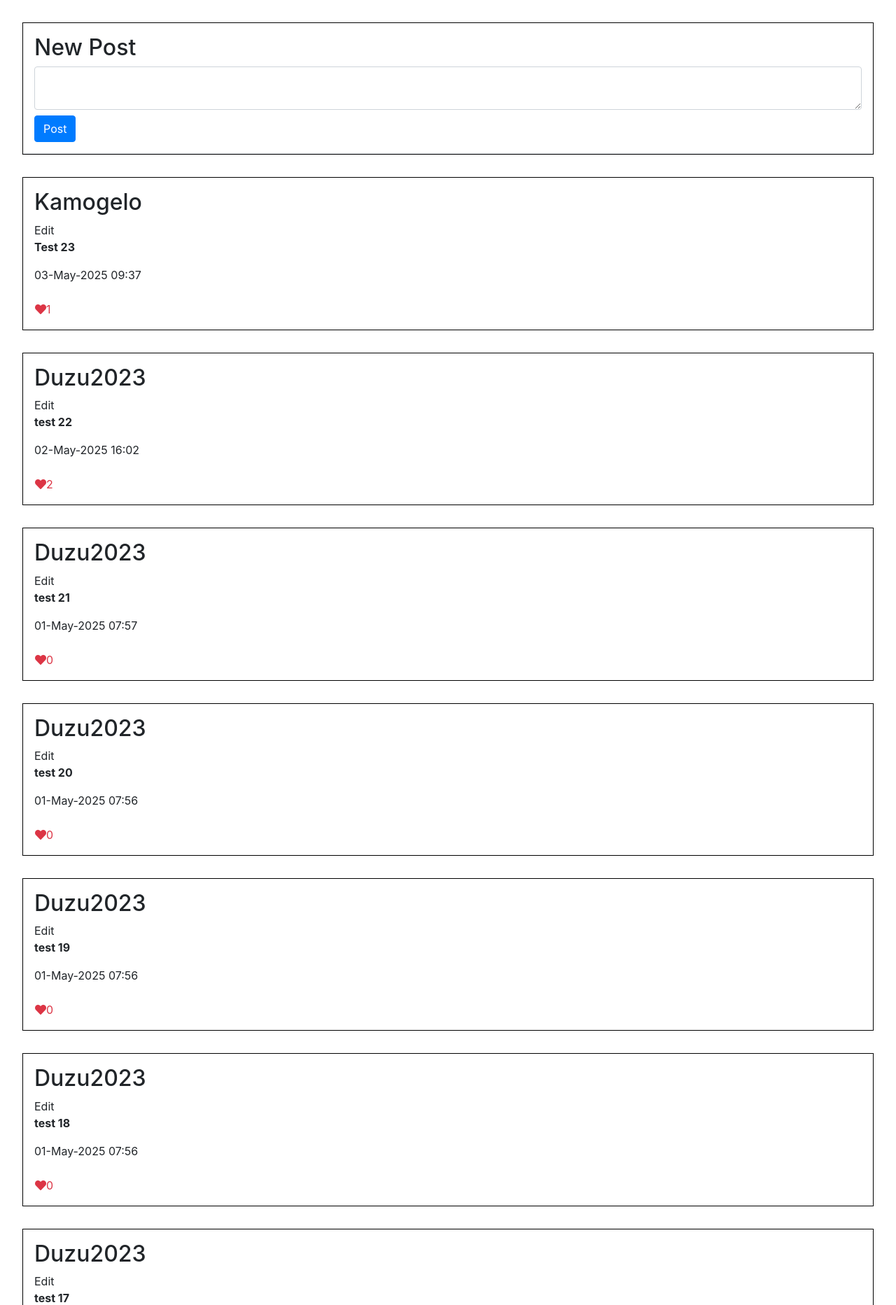
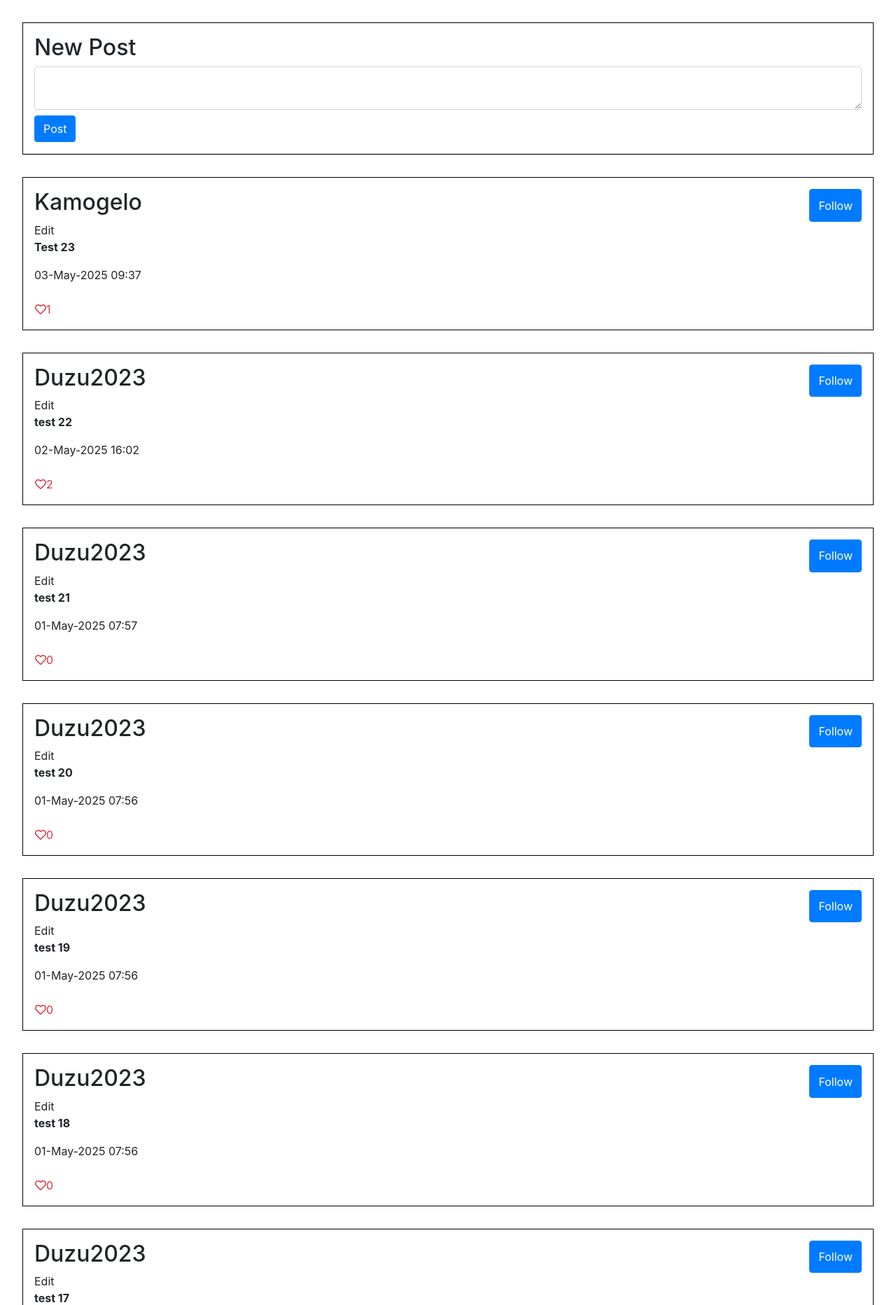
Before and after one commit to KamogeloMahlake/network, a Django app: page / in a window 1280 px wide. Shown: the part 56-1921 px from the top of the page at 70% size. Run offline with Django 3.2, Linux system fonts and the light colour scheme; data comes from the database, SQL or seed files in the repository; both versions use the stored data as it was after the commit; data that the repository does not hold is empty; some libraries are stand-ins or nearby versions.

Commit message:
add follow

```diff
--- a/network/models.py
+++ b/network/models.py
@@ -23,8 +23,11 @@ class Post(models.Model):
         return {
             "id": self.id,
             "author": self.author.username,
+            "authorId": self.author.id,
             "text": self.text,
             "date": self.date.strftime("%d-%B-%Y %H:%M"),
             "likes": self.like.count(),
-            "liked": user.is_authenticated and user in self.like.all()
+            "liked": user.is_authenticated and user in self.like.all(),
+            "following": user in self.author.followers.all(),
+            "isAuthor": user == self.author
         }
--- a/network/static/network/index.js
+++ b/network/static/network/index.js
@@ -60,32 +60,35 @@ function Form({value, onSubmit, onChange})
   );
 }
 
-function Post({id, author, text, date, likes, click})
+function Post({id, author, authorId, text, date, likes, following, isAuthor, click, follow, liked})
 {
   return (
     <div className="p-3" style={{border: "1px solid black", margin: "2rem"}}>
-      <h2>{author}</h2>
+      <div class="r">
+        <h2>{author}</h2>
+        <button class={following ? "btn btn-danger" : "btn btn-primary"} id={authorId} onClick={follow} disabled={isAuthor ? true : false}>{following ? "Unfollow": "Follow"}</button>
+      </div>
       <a>Edit</a>
       <p style={{fontWeight: "bold"}}>{text}</p>
       <p>{date}</p>
       <div>
-        <button id={id} onClick={click} className="btn btn-link text-decoration-none text-danger p-0 mt-2"><i id={id} className="fas fa-heart"></i><span>{likes}</span></button>
+        <button id={id} onClick={click} className="btn btn-link text-decoration-none text-danger p-0 mt-2"><i id={id} className={liked ? "fas fa-heart" : "far fa-heart"}></i><span>{likes}</span></button>
       </div>
     </div>
   );
 }
 
 
-function Page({data, f})
+function Page({data, f, follow})
 {
 
   if (data)
   {
   return (
     <div>
-      {data.map(({id, author, text, date, likes}, index) => {
+      {data.map(({id, author, authorId, text, date, likes, following, isAuthor, liked}, index) => {
         return (
-          <Post id={id} click={f} author={author} text={text} date={date} likes={likes} key={index}/>
+          <Post liked={liked} authorId={authorId} follow={follow} id={id} click={f} author={author} text={text} date={date} likes={likes} key={index} following={following} isAuthor={isAuthor}/>
         )
       })}
 
@@ -125,6 +128,12 @@ function App()
     currentView: "allposts"
     });
 
+  const handleFollow = (e) => {
+    fetch(`/follow/${parseInt(e.target.id)}`).then(r => r.json()).then(d => {
+      console.log(d);
+      loadPosts(state.currentView, state.current);})
+      .catch(e => console.log(e));
+  };
   const handleLogout = () => {
     fetch('/logout').then(r => r.json).then(_d => loadPosts('allpost', 1));
   };
@@ -144,6 +153,7 @@ function App()
     fetch(`/posts/${c}/${p}`)
     .then(r => r.json())
     .then(d => {
+      console.log(d);
       setState({...state, posts: d.posts, text: "", current: d.current, numOfPages: d.num, prev: d.prev, next: d.next, user: d.user, currentView: c})});
   };
 
@@ -185,7 +195,7 @@ function App()
       <Navbar user={state.user} home={handleAllPost} profile={handleProfile} logout={handleLogout}/>
       {state.currentView === 'allposts' && <Form value={state.text} onChange={handleChange} onSubmit={handleSubmit}/>}
       {state.currentView === 'profile' && <Profile user={state.user}/>}
-      <Page data={state.posts}  f={handleLike}/>
+      <Page data={state.posts}  f={handleLike} follow={handleFollow}/>
 
       {state.numOfPages &&
       <nav aria-label="...">
--- a/network/static/network/styles.css
+++ b/network/static/network/styles.css
@@ -1,3 +1,10 @@
 a  {
 cursor: pointer
 }
+
+.r
+{
+    display: flex;
+    flex-wrap: wrap;
+    justify-content: space-between;
+}
--- a/network/urls.py
+++ b/network/urls.py
@@ -10,5 +10,6 @@ urlpatterns = [
     path("register", views.register, name="register"),
     path("compose", views.compose, name="compose"),
     path("posts/<str:view>/<int:page_nr>", views.posts, name="posts"),
-    path("like/<int:id>", views.like, name="like")
+    path("like/<int:id>", views.like, name="like"),
+    path("follow/<int:id>", views.follow, name="follow")
 ]
--- a/network/views.py
+++ b/network/views.py
@@ -51,6 +51,18 @@ def posts(request, view, page_nr):
 
 def following(request):
     pass
+
+def follow(request, id):
+    user = User.objects.get(pk=id)
+
+    if not request.user.is_authenticated:
+        return JsonResponse({"error": "User not login"}, status=400)
+    if request.user in user.followers.all():
+        user.followers.remove(request.user)
+    else:
+        user.followers.add(request.user)
+    return JsonResponse({"follow": True})
+
 
 def like(request, id):
     post = Post.objects.get(pk=id)
```
Also changed, not shown: db.sqlite3.
